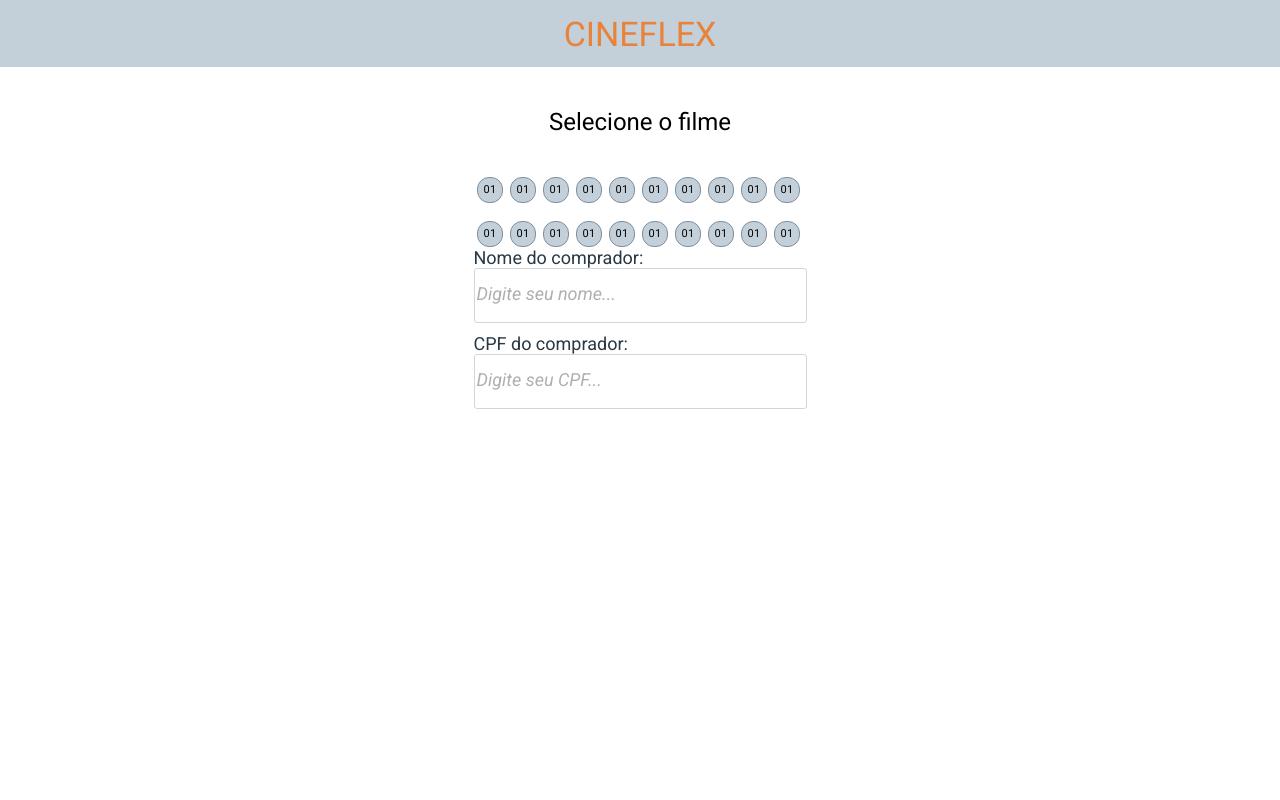
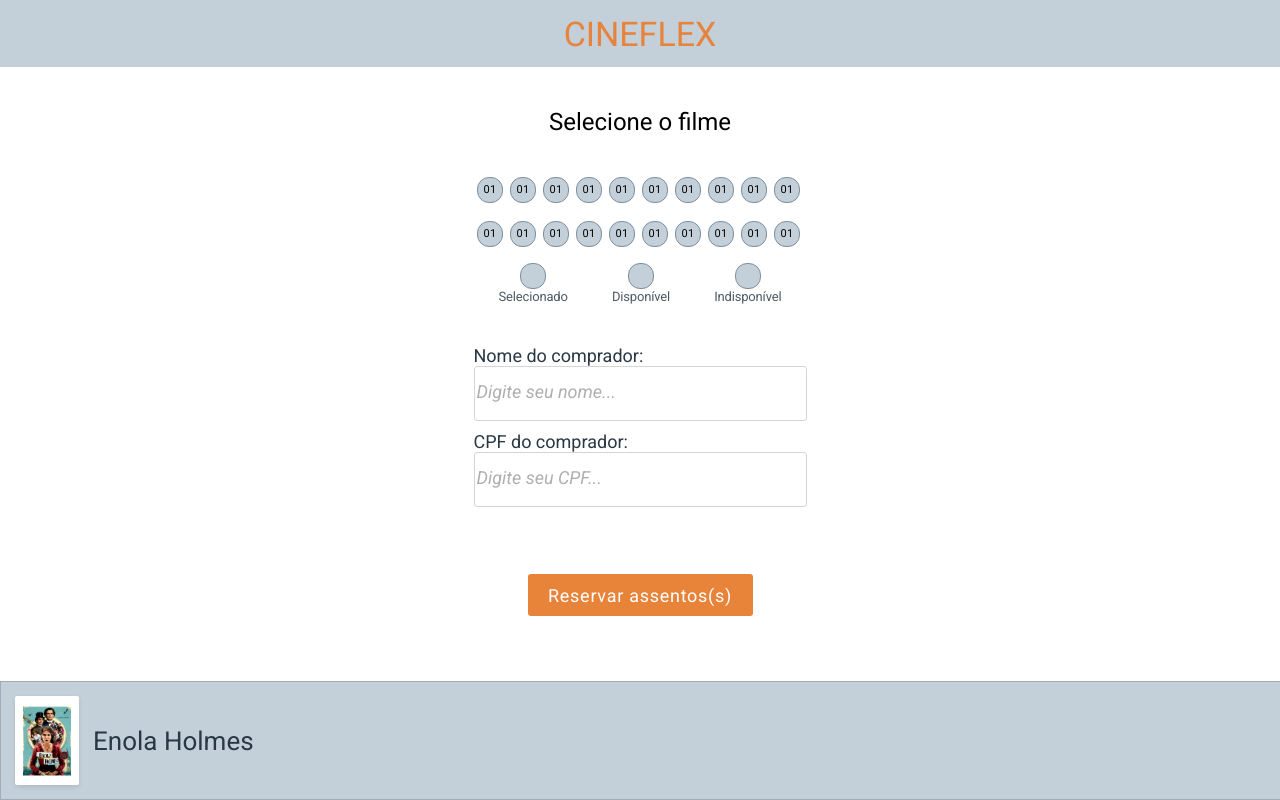
Before and after one commit to lucas-lima-dev/projeto10-cineflex, a React (Create React App) app: page / in a window 1280 px wide. Built offline with nearby package versions, Linux system fonts and the light colour scheme.

Commit message:
footer estatico pronto

```diff
--- a/src/components/CineFlexScreen.js
+++ b/src/components/CineFlexScreen.js
@@ -1,3 +1,4 @@
+import Footer from "./Footer";
 import Header from "./Header";
 import MoviesList from "./MoviesList";
 import SelectSeats from "./SelectSeats";
@@ -10,6 +11,7 @@ export default function CineFlexScreen() {
         <Title/>
         {/* <MoviesList/> */}
         <SelectSeats/>
+        <Footer/>
         </>
     )
 }
--- a/src/components/Footer.js
+++ b/src/components/Footer.js
@@ -1,7 +1,61 @@
+import styled from "styled-components";
+import filme2067 from "../assets/2067.png";
+import filmeEnolaHolmes from "../assets/enolaholmes.png";
+import { CINZACLARO } from "../constants/colors";
+
 export default function Footer() {
-    return (
-        <>
-        Footer
-        </>
-    )
+  return (
+    <StyledFooter>
+      <ContainerFooter>
+        <MovieBox>
+          {<img src={filmeEnolaHolmes} alt="filme escolhido" />}
+        </MovieBox>
+        <p>Enola Holmes</p>
+      </ContainerFooter>
+    </StyledFooter>
+  );
 }
+
+const StyledFooter = styled.div`
+
+  display: flex;
+  align-items: center;
+  background-color: ${CINZACLARO};
+  width: 100%;
+  height: 117px;
+  border: 1px solid #9eadba;
+
+  position:absolute;
+  bottom:0px;
+`;
+
+const ContainerFooter = styled.div`
+  display: flex;
+
+  align-items: center;
+  margin: 10px 14px ;
+  p {
+    margin-left: 14px;
+    font-family: "Roboto";
+    font-style: normal;
+    font-weight: 400;
+    font-size: 26px;
+    line-height: 30px;
+    color: #293845;
+  }
+`;
+
+const MovieBox = styled.div`
+  display: flex;
+  justify-content: center;
+  align-items: center;
+  width: 64px;
+  height: 89px;
+  background: #ffffff;
+  box-shadow: 0px 2px 4px rgba(0, 0, 0, 0.1);
+  border-radius: 2px;
+  img {
+    width: 48px;
+    height: 72px;
+  }
+`;
--- a/src/components/SelectSeats.js
+++ b/src/components/SelectSeats.js
@@ -65,33 +65,47 @@ export default function SelectSeats() {
           <p>01</p>
         </StyledSeatsNumber>
       </StyledContainerSeats>
+      <ContainerColors>
+        <ContatinerOption>
+          <StyledSeatsColors></StyledSeatsColors>
+          <p>Selecionado</p>
+        </ContatinerOption>
+        <ContatinerOption>
+          <StyledSeatsColors></StyledSeatsColors>
+          <p>Disponível</p>
+        </ContatinerOption>
+        <ContatinerOption>
+          <StyledSeatsColors></StyledSeatsColors>
+          <p>Indisponível</p>
+        </ContatinerOption>
+      </ContainerColors>
       <StyledDadosComprador>
         <p>Nome do comprador:</p>
         <input placeholder="Digite seu nome..."></input>
         <p>CPF do comprador:</p>
         <input placeholder="Digite seu CPF..."></input>
       </StyledDadosComprador>
+      <StyledButon>
+        <p>Reservar assentos(s) </p>
+      </StyledButon>
     </StyledSelectedSeats>
   );
 }
 
 const StyledSelectedSeats = styled.div`
-display: flex;
+  display: flex;
 
-flex-direction: column;
-align-items:center;
-margin-left:24px;
-margin-right:24px;
-
-`
+  flex-direction: column;
+  align-items: center;
+  margin-left: 24px;
+  margin-right: 24px;
+`;
 
 const StyledContainerSeats = styled.div`
-display:flex;
-flex-wrap:wrap;
-gap: 18px 7px;
-width:327px;
-
-
+  display: flex;
+  flex-wrap: wrap;
+  gap: 18px 7px;
+  width: 327px;
 `;
 
 const StyledSeatsNumber = styled.div`
@@ -111,7 +125,7 @@ const StyledSeatsNumber = styled.div`
     font-weight: 400;
     font-size: 11px;
     line-height: 13px;
-    position:absolute;
+    position: absolute;
     top: 5px;
     left: 6px;
     letter-spacing: 0.04em;
@@ -120,11 +134,58 @@ const StyledSeatsNumber = styled.div`
   }
 `;
 
+const ContainerColors = styled.div`
+  width: 327px;
+  display: flex;
+  justify-content: space-around;
+  margin-top: 16px;
+`;
+const ContatinerOption = styled.div`
+  display: flex;
+  flex-direction: column;
+  align-items: center;
+  p {
+    font-family: "Roboto";
+    font-style: normal;
+    font-weight: 400;
+    font-size: 13px;
+    line-height: 15px;
+    letter-spacing: -0.013em;
+
+    color: #4e5a65;
+  }
+`;
+const StyledSeatsColors = styled.div`
+  box-sizing: border-box;
+  width: 26px;
+  height: 26px;
+  background: #c3cfd9;
+  border: 1px solid #808f9d;
+  border-radius: 12px;
+  position: relative;
+
+  p {
+    width: 13px;
+    height: 9px;
+    font-family: "Roboto";
+    font-style: normal;
+    font-weight: 400;
+    font-size: 11px;
+    line-height: 13px;
+    position: absolute;
+    top: 5px;
+    left: 6px;
+    letter-spacing: 0.04em;
+
+    color: #000000;
+  }
+`;
 const StyledDadosComprador = styled.div`
   display: flex;
   flex-direction: column;
 
-  margin: 0px 20px;
+  margin: 41px 20px;
+  margin-bottom: 57px;
 
   p {
     font-family: "Roboto";
@@ -154,3 +215,21 @@ const StyledDadosComprador = styled.div`
     }
   }
 `;
+
+const StyledButon = styled.button`
+  width: 225px;
+  height: 42px;
+  background: #e8833a;
+  border-radius: 3px;
+  border: none;
+  p {
+    font-family: "Roboto";
+    font-style: normal;
+    font-weight: 400;
+    font-size: 18px;
+    line-height: 21px;
+    letter-spacing: 0.04em;
+
+    color: #ffffff;
+  }
+`;
```
